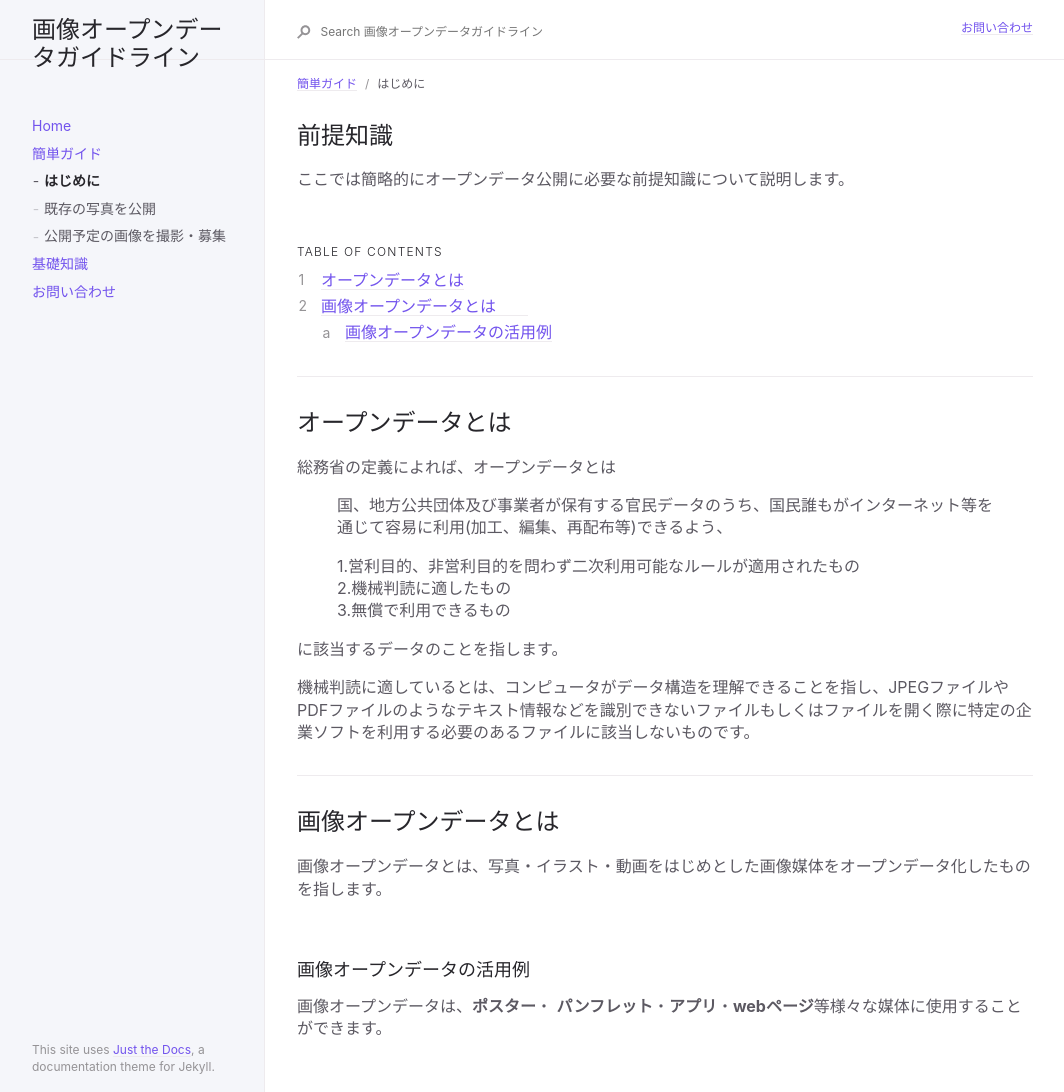
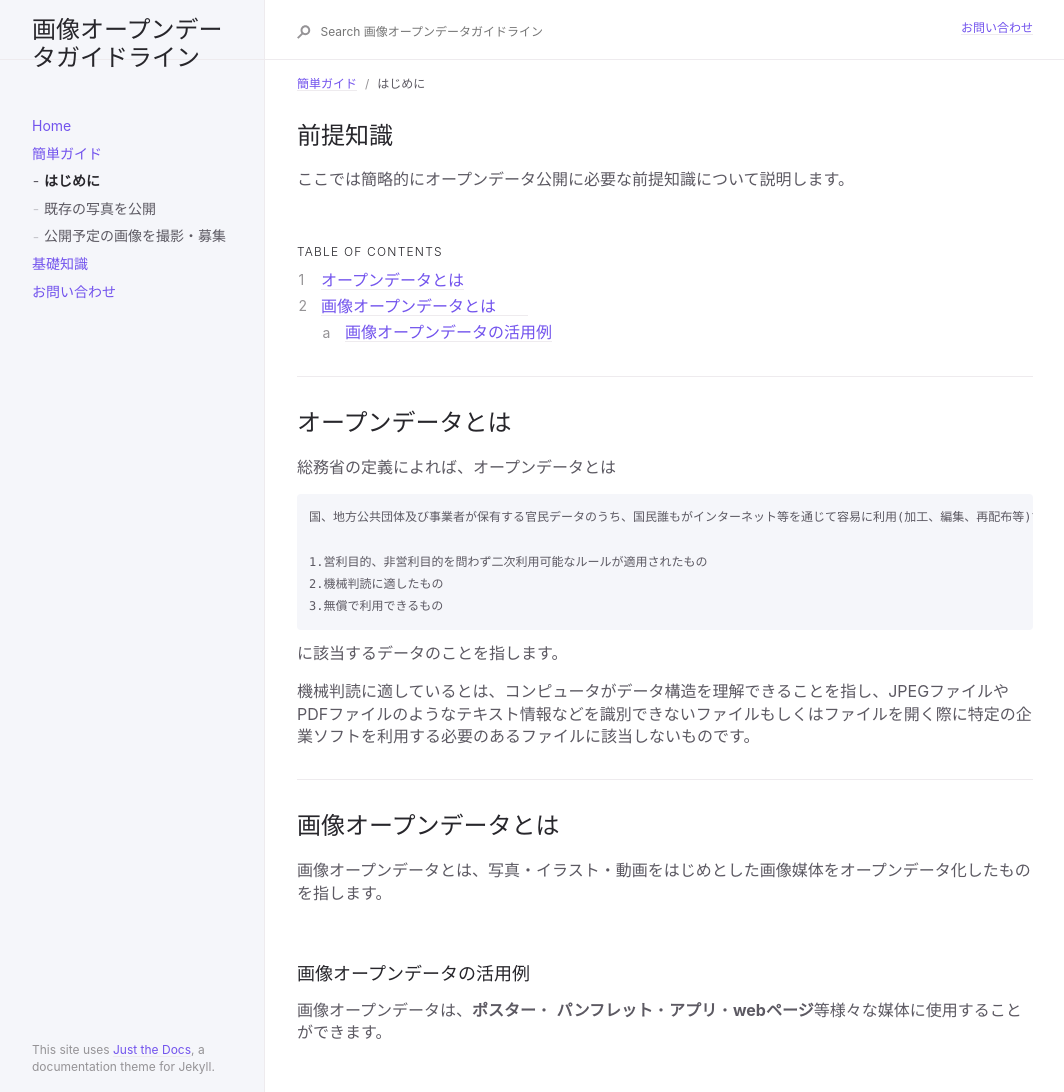
Before and after one commit to ayane0321/image-opendata-guide, a Jekyll site: the page built from docs/quick/start.md, in a window 1280 px wide. Shown: the whole page, without its empty margins (91-1155 px from the left). Built offline with Jekyll 4.4.1, drawn with Linux system fonts in a browser that asks for light colours.

Commit message:
change sentence

````diff
--- a/docs/quick/start.md
+++ b/docs/quick/start.md
@@ -23,12 +23,13 @@ parent: 簡単ガイド
 ---
 ## オープンデータとは
 総務省の定義によれば、オープンデータとは
-> 国、地方公共団体及び事業者が保有する官民データのうち、国民誰もがインターネット等を通じて容易に利用(加工、編集、再配布等)できるよう、
+```
+国、地方公共団体及び事業者が保有する官民データのうち、国民誰もがインターネット等を通じて容易に利用(加工、編集、再配布等)できるよう、
 
-> 1.営利目的、非営利目的を問わず二次利用可能なルールが適用されたもの
+1.営利目的、非営利目的を問わず二次利用可能なルールが適用されたもの
 2.機械判読に適したもの
 3.無償で利用できるもの
-
+```
 に該当するデータのことを指します。
 
 機械判読に適しているとは、コンピュータがデータ構造を理解できることを指し、JPEGファイルやPDFファイルのようなテキスト情報などを識別できないファイルもしくはファイルを開く際に特定の企業ソフトを利用する必要のあるファイルに該当しないものです。
````
